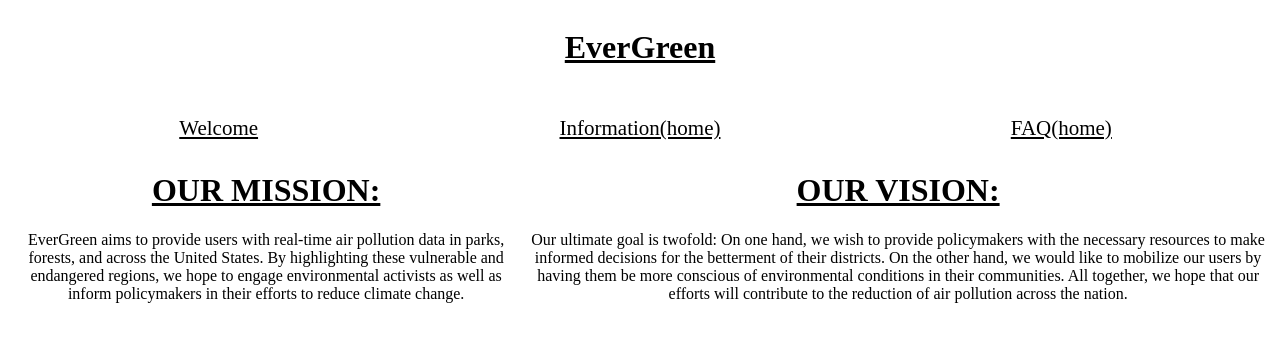
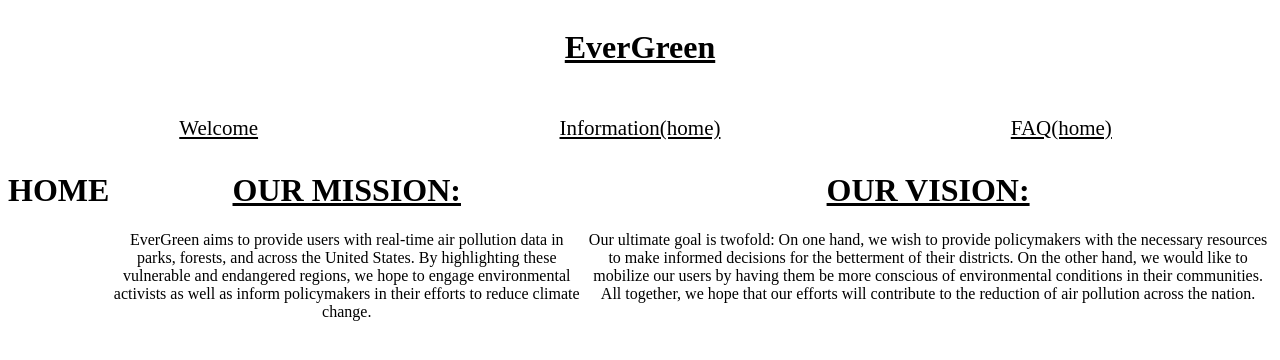
Before and after one commit to Allens124/EverGreenFrontend, a Next.js app in the folder ever/: page / in a window 1280 px wide. Shown: the top 360 px of the page. Built offline with nearby package versions, Linux system fonts and the light colour scheme.

Commit message:
updating

```diff
--- a/ever/app/page.js
+++ b/ever/app/page.js
@@ -19,6 +19,10 @@ export default function Home() {
        </nav>
       </Box>
       <Box sx={{textAlign:"center",display:"flex"}}>
+        <br/>
+        <h1 style={{textAlign:"center"}}>HOME</h1>
+        <br/>
+        <br/>
         <Box>
           <h1 className="xu">OUR MISSION:</h1>
           <p>EverGreen aims to provide users with real-time air pollution data in parks, forests, and across the United States.
```
